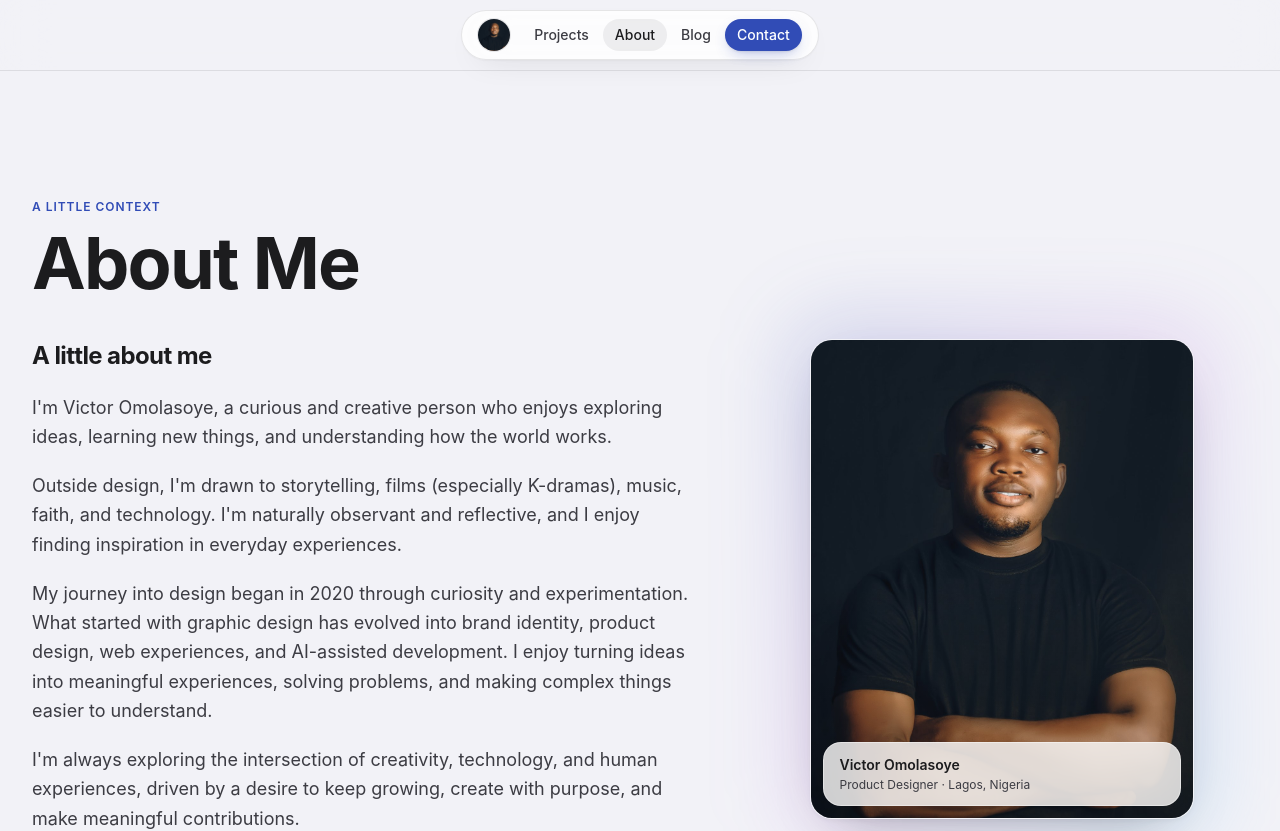
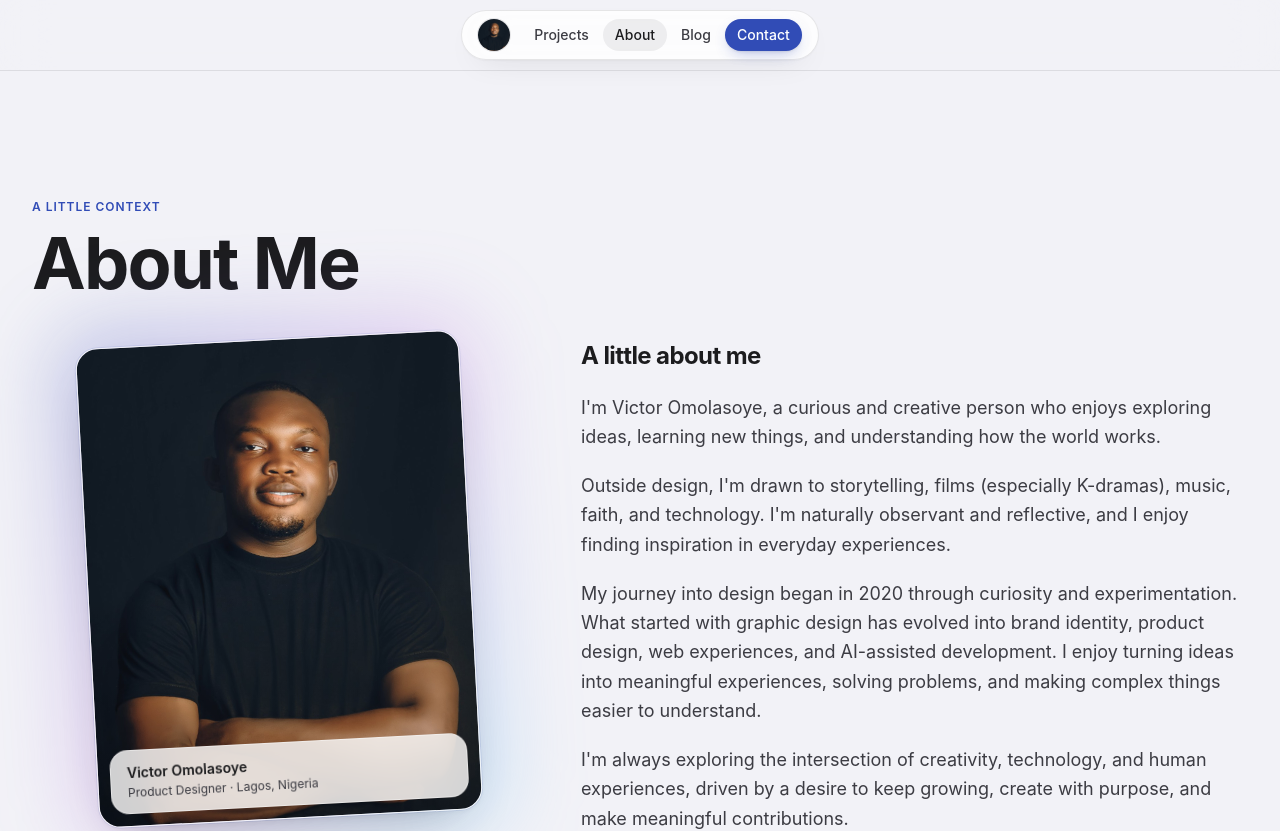
Before and after one commit to Levictor-ai/victor-omolasoye-portfolio, a Next.js app: page /about in a window 1280 px wide. Shown: the top 831 px of the page. Built offline with nearby package versions, Linux system fonts and the light colour scheme; no server answers.

Commit message:
About image left, creative styling; hero single-row 6 projects (3 product + 3 brand)

```diff
--- a/src/components/AboutSection.tsx
+++ b/src/components/AboutSection.tsx
@@ -51,15 +51,52 @@ export function AboutSection({
 
         <div
           className={`grid items-start gap-10 ${
-            hasImage ? 'lg:grid-cols-[1.15fr_0.85fr] lg:gap-14' : ''
+            hasImage ? 'lg:grid-cols-[0.85fr_1.15fr] lg:gap-14' : ''
           }`}
         >
+          {hasImage && (
+            <motion.div
+              initial={{ opacity: 0, y: 24 }}
+              whileInView={{ opacity: 1, y: 0 }}
+              viewport={{ once: true, margin: '-60px' }}
+              transition={{ duration: 0.6, ease: [0.22, 1, 0.36, 1] }}
+              className="lg:sticky lg:top-24"
+            >
+              <div className="relative mx-auto w-full max-w-sm rotate-[-3deg] transition-transform duration-500 hover:rotate-0">
+                <div
+                  className="pointer-events-none absolute -inset-5 rounded-[2.75rem] bg-gradient-to-br from-ios-blue/30 via-ios-purple/20 to-ios-teal/30 blur-2xl"
+                  aria-hidden="true"
+                />
+                <div className="relative aspect-[4/5] w-full overflow-hidden rounded-ios-xl border border-white/70 bg-ios-fill shadow-ios-lg ring-1 ring-ios-blue/10">
+                  <Image
+                    src={imageSrc}
+                    alt={profile.name}
+                    fill
+                    className="object-cover"
+                    style={{ objectPosition: 'top' }}
+                    sizes="(max-width: 1024px) 80vw, 32vw"
+                    priority
+                  />
+                  <div
+                    className="pointer-events-none absolute inset-0 bg-gradient-to-t from-black/25 via-transparent to-transparent"
+                    aria-hidden="true"
+                  />
+                  <div className="absolute inset-x-3 bottom-3 rounded-ios-lg border border-white/40 bg-white/80 px-4 py-3 backdrop-blur-xl">
+                    <p className="text-sm font-semibold text-ios-label">{profile.name}</p>
+                    <p className="mt-0.5 text-xs text-ios-secondary">
+                      {profile.titles[0]} · {profile.location}
+                    </p>
+                  </div>
+                </div>
+              </div>
+            </motion.div>
+          )}
+
           <motion.div
             variants={{
               hidden: { opacity: 0, y: 24 },
               show: { opacity: 1, y: 0, transition: { duration: 0.5 } },
             }}
-            className={hasImage ? 'order-2 lg:order-1' : ''}
           >
             <div className="prose max-w-none">
               {profile.about.split('\n\n').map((paragraph, i) =>
@@ -107,44 +144,6 @@ export function AboutSection({
               )}
             </div>
           </motion.div>
-
-          {hasImage && (
-            <motion.div
-              initial={{ opacity: 0, y: 24 }}
-              whileInView={{ opacity: 1, y: 0 }}
-              viewport={{ once: true, margin: '-60px' }}
-              transition={{ duration: 0.6, ease: [0.22, 1, 0.36, 1] }}
-              className="order-1 lg:sticky lg:top-24 lg:order-2"
-            >
-              <div className="relative mx-auto w-full max-w-sm">
-                <div
-                  className="pointer-events-none absolute -inset-5 rounded-[2.75rem] bg-gradient-to-br from-ios-blue/20 via-ios-purple/15 to-ios-teal/20 blur-2xl"
-                  aria-hidden="true"
-                />
-                <div className="relative aspect-[4/5] w-full overflow-hidden rounded-ios-xl border border-white/70 bg-ios-fill shadow-ios-lg">
-                  <Image
-                    src={imageSrc}
-                    alt={profile.name}
-                    fill
-                    className="object-cover"
-                    style={{ objectPosition: 'top' }}
-                    sizes="(max-width: 1024px) 80vw, 32vw"
-                    priority
-                  />
-                  <div
-                    className="pointer-events-none absolute inset-0 bg-gradient-to-t from-black/25 via-transparent to-transparent"
-                    aria-hidden="true"
-                  />
-                  <div className="absolute inset-x-3 bottom-3 rounded-ios-lg border border-white/40 bg-white/80 px-4 py-3 backdrop-blur-xl">
-                    <p className="text-sm font-semibold text-ios-label">{profile.name}</p>
-                    <p className="mt-0.5 text-xs text-ios-secondary">
-                      {profile.titles[0]} · {profile.location}
-                    </p>
-                  </div>
-                </div>
-              </div>
-            </motion.div>
-          )}
         </div>
       </div>
     </motion.section>
--- a/src/components/HomeContent.tsx
+++ b/src/components/HomeContent.tsx
@@ -10,6 +10,7 @@ import { usePortfolio } from '@/context/PortfolioContext';
 import type { ProfileData } from '@/context/PortfolioContext';
 import type { ProjectData } from '@/types/project';
 import { ProjectCard } from '@/components/ProjectCard';
+import { projectInCategory } from '@/lib/projectCategories';
 import { BackToTop } from '@/components/BackToTop';
 import { Nav } from '@/components/Nav';
 import { SiteFooter } from '@/components/SiteFooter';
@@ -69,7 +70,7 @@ function TypewriterText({ text, className }: { text: string; className?: string
   );
 }
 
-const FLOW_LIMIT = 5;
+
 
 function ProjectFlowRow({
   projects,
@@ -131,13 +132,8 @@ function ProjectFlowRow({
 }
 
 function ProjectFlow({ projects }: { projects: ProjectData[] }) {
-  const showcased = projects.filter((project) => project.coverImage).slice(0, FLOW_LIMIT);
+  const showcased = projects.filter((project) => project.coverImage).slice(0, 6);
   if (showcased.length === 0) return null;
-
-  const rowCount = showcased.length >= 6 ? 3 : showcased.length >= 3 ? 2 : 1;
-  const rows = Array.from({ length: rowCount }, (_, row) =>
-    showcased.filter((_, index) => index % rowCount === row),
-  );
 
   return (
     <div className="relative w-full">
@@ -145,16 +141,8 @@ function ProjectFlow({ projects }: { projects: ProjectData[] }) {
         className="pointer-events-none absolute -inset-6 rounded-[3rem] bg-gradient-to-br from-ios-blue/20 via-ios-purple/15 to-ios-teal/20 blur-2xl"
         aria-hidden="true"
       />
-      <div className="marquee-fade-y relative flex flex-col gap-3">
-        {rows.map((row, index) => (
-          <div key={index} className={index === 2 ? 'hidden sm:block' : ''}>
-            <ProjectFlowRow
-              projects={row}
-              reverse={index % 2 === 1}
-              duration={38 + index * 9}
-            />
-          </div>
-        ))}
+      <div className="marquee-fade-x relative">
+        <ProjectFlowRow projects={showcased} reverse={false} duration={46} />
       </div>
     </div>
   );
@@ -226,6 +214,11 @@ function HeroSection({ profile, projects }: { profile: ProfileData; projects: Pr
     hidden: { opacity: 0, y: 24 },
     show: { opacity: 1, y: 0, transition: { duration: 0.6, ease: 'easeOut' } },
   };
+
+  const heroProjects = [
+    ...projects.filter((project) => projectInCategory(project, 'product')).slice(0, 3),
+    ...projects.filter((project) => projectInCategory(project, 'brand')).slice(0, 3),
+  ];
 
   return (
     <motion.section
@@ -304,7 +297,7 @@ function HeroSection({ profile, projects }: { profile: ProfileData; projects: Pr
           </motion.div>
         </div>
         <motion.div variants={item} className="w-full">
-          <ProjectFlow projects={projects} />
+          <ProjectFlow projects={heroProjects} />
         </motion.div>
       </div>
     </motion.section>
```
